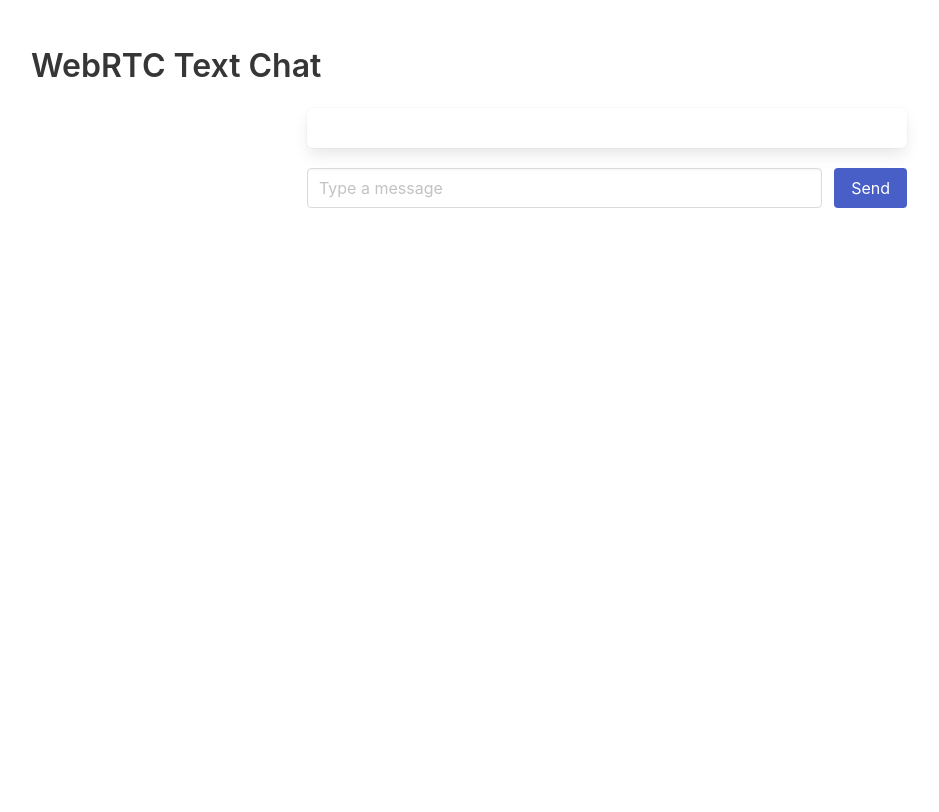
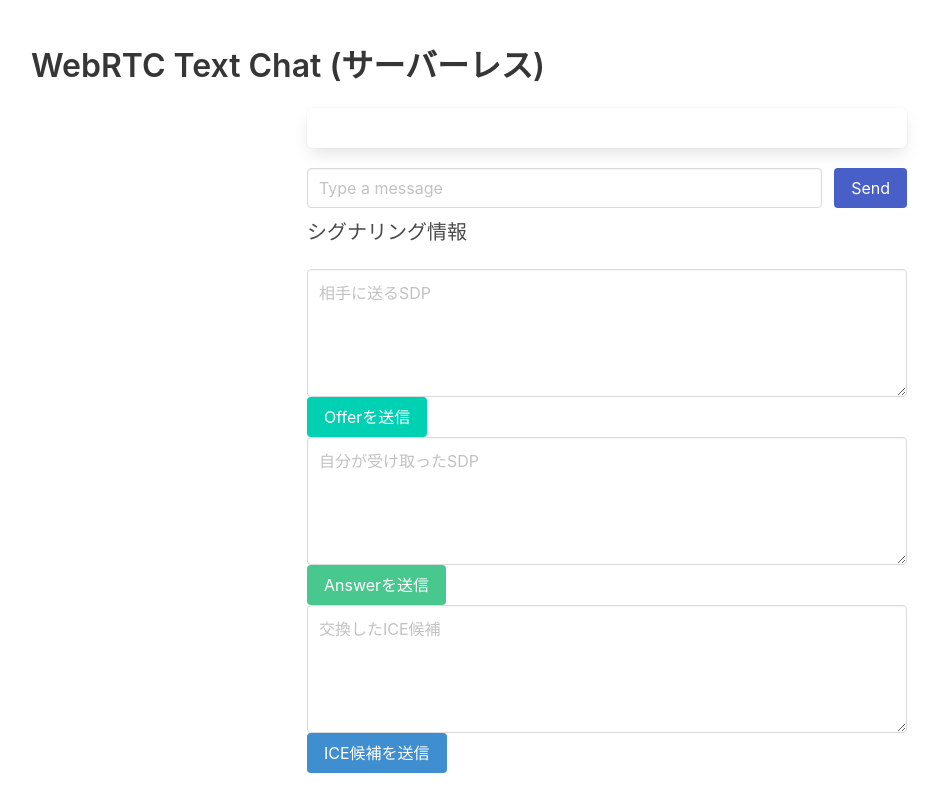
Before and after one commit to ns5chu-cpc/chat, a plain HTML site: page index.html in a window 1280 px wide. Shown: the whole page, without its empty margins (33-972 px from the left). Drawn offline with nearby package versions, Linux system fonts and the light colour scheme.

Commit message:
Update index.html

```diff
--- a/index.html
+++ b/index.html
@@ -3,7 +3,7 @@
 <head>
     <meta charset="UTF-8">
     <meta name="viewport" content="width=device-width, initial-scale=1.0">
-    <title>WebRTC Text Chat</title>
+    <title>WebRTC Text Chat (サーバーレス)</title>
     <link href="https://cdn.jsdelivr.net/npm/bulma@0.9.4/css/bulma.min.css" rel="stylesheet">
     <link rel="stylesheet" href="styles.css">
 </head>
@@ -11,7 +11,7 @@
 
     <section class="section">
         <div class="container">
-            <h1 class="title">WebRTC Text Chat</h1>
+            <h1 class="title">WebRTC Text Chat (サーバーレス)</h1>
 
             <div id="chat-container">
                 <div class="box" id="messages-container">
@@ -26,6 +26,18 @@
                         <button class="button is-link" id="send-button">Send</button>
                     </div>
                 </div>
+
+                <div id="signaling-info">
+                    <h2 class="subtitle">シグナリング情報</h2>
+                    <textarea id="offer-sdp" class="textarea" placeholder="相手に送るSDP"></textarea>
+                    <button id="send-offer" class="button is-primary">Offerを送信</button>
+
+                    <textarea id="answer-sdp" class="textarea" placeholder="自分が受け取ったSDP"></textarea>
+                    <button id="send-answer" class="button is-success">Answerを送信</button>
+
+                    <textarea id="ice-candidates" class="textarea" placeholder="交換したICE候補"></textarea>
+                    <button id="send-ice" class="button is-info">ICE候補を送信</button>
+                </div>
             </div>
         </div>
     </section>
```
